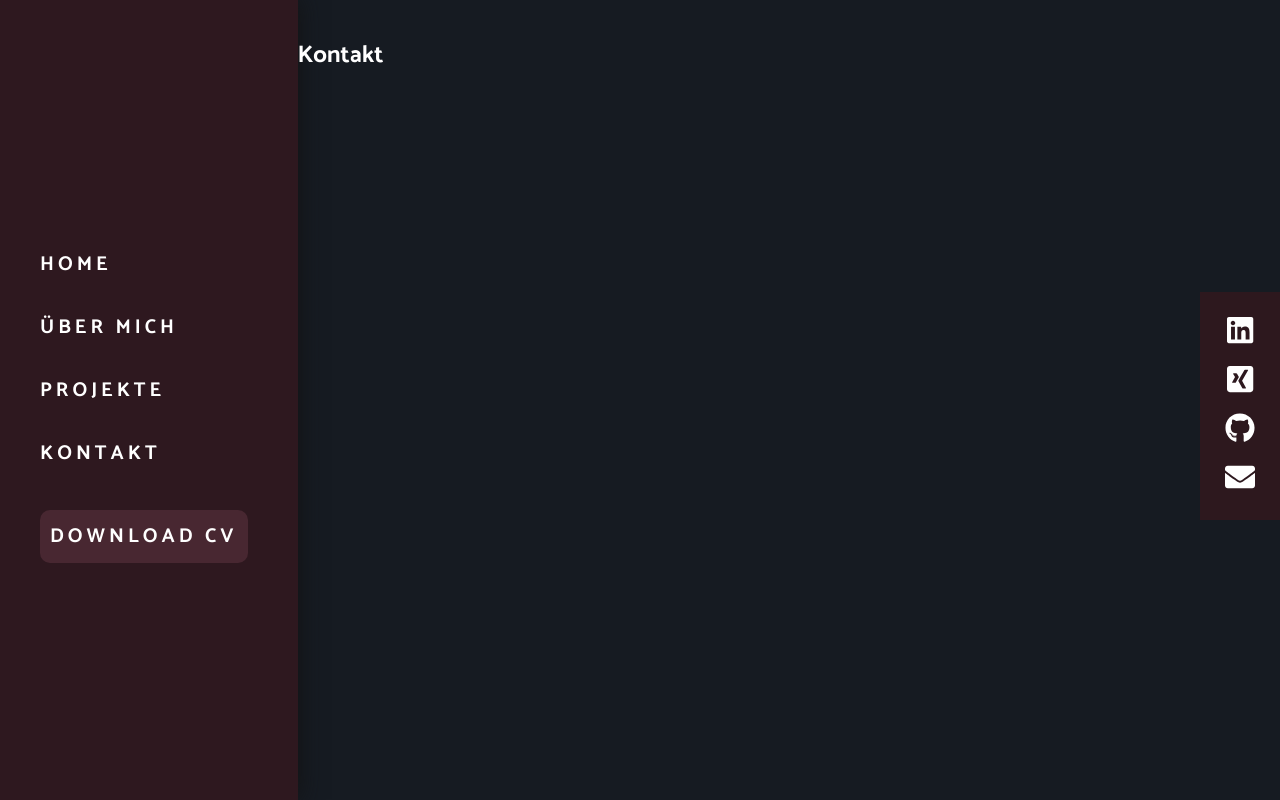
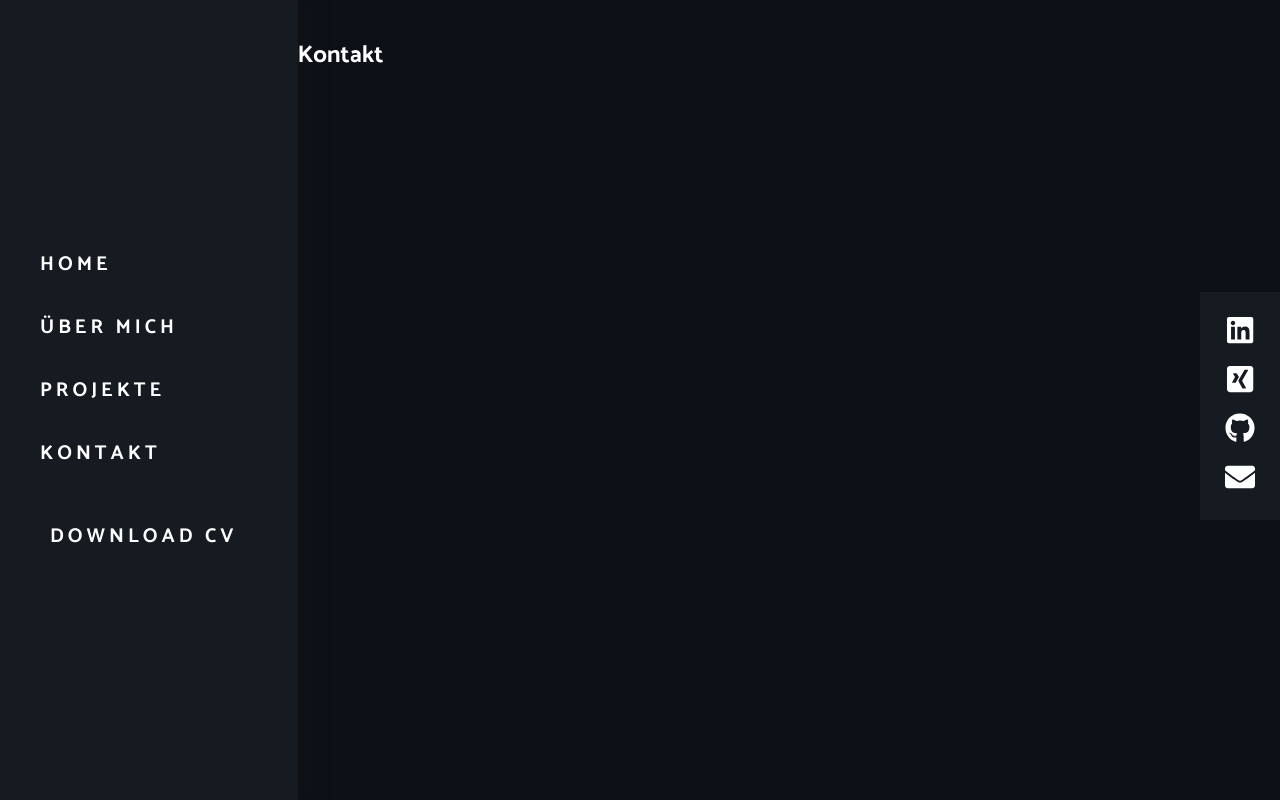
Before and after one commit to schwickertjenny/my-resume, a React (Create React App) app in the folder my-resume/: page /contact in a window 1280 px wide. Built offline with nearby package versions, Linux system fonts and the light colour scheme.

Commit message:
change theme to blue

```diff
--- a/my-resume/src/app.styles.ts
+++ b/my-resume/src/app.styles.ts
@@ -19,7 +19,7 @@ export const GlobalStyle = createGlobalStyle`
         margin: 0;
 
         color: #fff;
-        background-color: #161b22;
+        background-color: #0d1117;
 
     }
     * {
--- a/my-resume/src/components/NavBar.styles.ts
+++ b/my-resume/src/components/NavBar.styles.ts
@@ -7,7 +7,7 @@ export const Wrapper = styled.div`
   padding: 20px 50px 20px 0;
   display: flex;
   margin: 0;
-  background-color: rgba(255, 0, 0, 0.1);
+  background-color: #161b22;
   box-shadow: 1px -1px 22px 0 #131314;
 
   ul {
@@ -25,7 +25,7 @@ export const Wrapper = styled.div`
       /* display: inline-block; */
       border-radius: 10px;
       /* border: 2px solid; */
-      background-color: #482731;
+      background-color: #161b22;
       padding: 10px;
       width: auto;
       -webkit-transition: all 0.5s;
--- a/my-resume/src/components/SocialMediaMenue.styles.ts
+++ b/my-resume/src/components/SocialMediaMenue.styles.ts
@@ -6,7 +6,7 @@ export const Wrapper = styled.div`
   top: calc(50% + 20px);
   width: auto;
   margin-top: -8em;
-  background-color: rgba(255, 0, 0, 0.1);
+  background-color: #161b22;
   text-align: center;
 
   /* ul:hover {
--- a/my-resume/src/components/Welcome.styles.ts
+++ b/my-resume/src/components/Welcome.styles.ts
@@ -12,7 +12,7 @@ export const Wrapper = styled.div`
     margin: auto;
     text-align: center;
     padding: 50px;
-    background-color: #4c3c3c3d;
+    background-color: #2934448c;
     border-radius: 0 20px 20px 0;
   }
   /* .context-box:hover {
@@ -25,7 +25,7 @@ export const Wrapper = styled.div`
 
   img#profile-pic {
     border-radius: 50%;
-    border: 15px solid rgba(255, 0, 0, 0.1);
+    border: 15px solid #161b22;
     width: 40%;
     max-width: 400px;
   }
```
